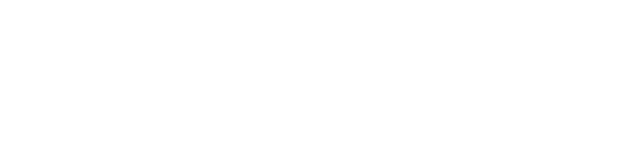
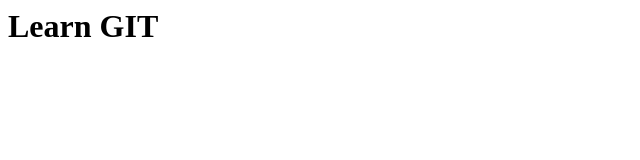
Before and after one commit to darks07/learngit, a plain HTML site: page index.html in a window 1280 px wide. Shown: the whole page, without its empty margins (0-640 px from the left). Drawn offline with Linux system fonts and the light colour scheme.

Commit message:
Menambahkan body.

```diff
--- a/index.html
+++ b/index.html
@@ -1,7 +1,9 @@
 <html>
 	<head>
+		<title>Index</title>
+	</head>
 
-	<title>Index</title>
-
-	</head>
+	<body>
+		<h1>Learn GIT</h1>
+	</body>
 </html>
```
